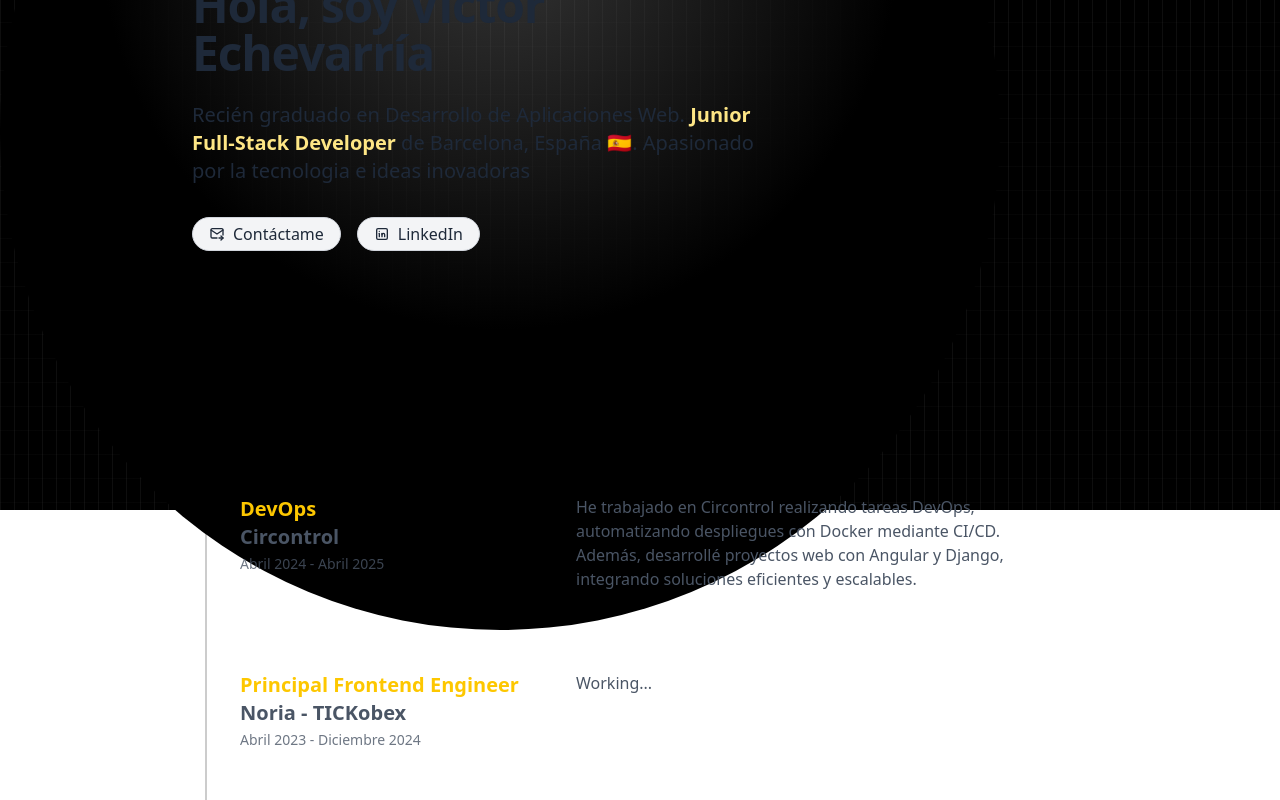
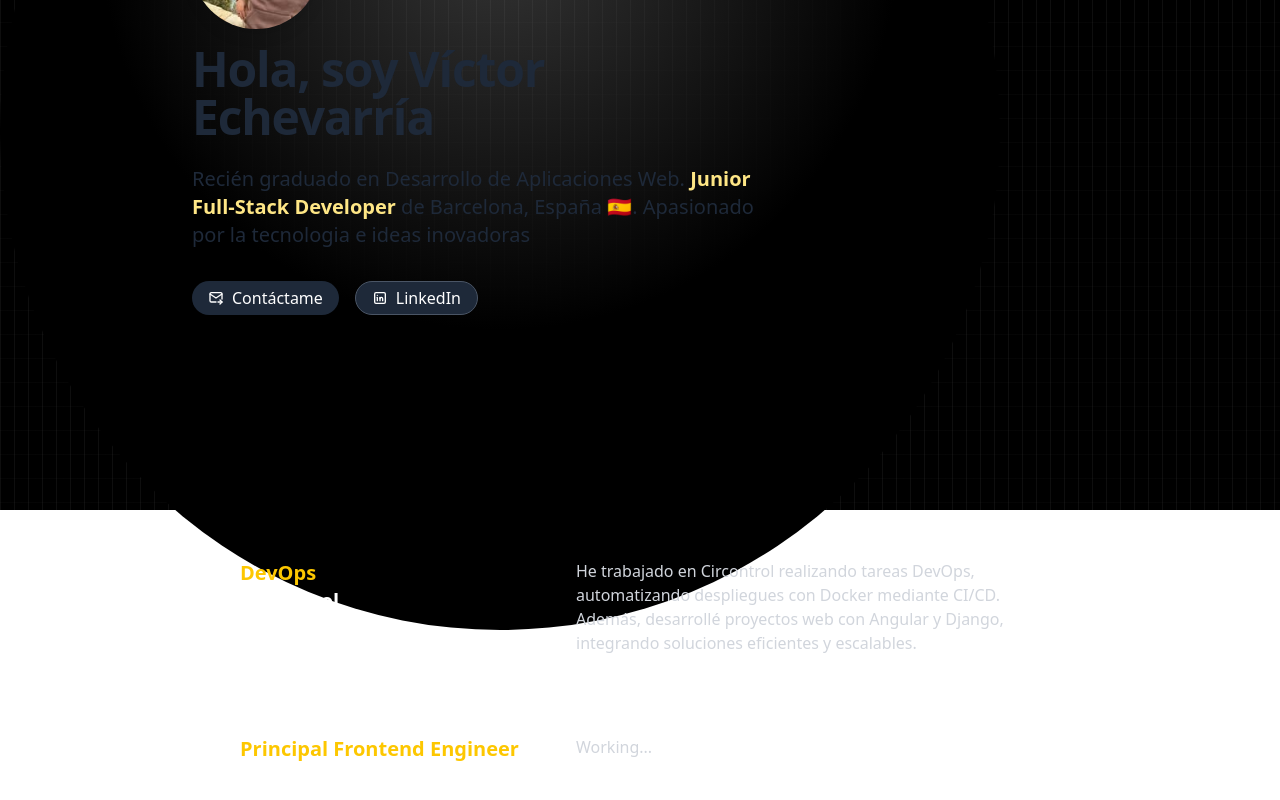
Before and after one commit to victorecheva/portfolio, an Angular app: page / in a window 1280 px wide. Shown: the part 290-1090 px from the top of the page. Built offline with nearby package versions, Linux system fonts and the light colour scheme.

Commit message:
Update card and experience sections for improved styling and accessibility

```diff
--- a/src/app/card/card.html
+++ b/src/app/card/card.html
@@ -3,7 +3,7 @@
 >
   <div class="max-w-xl">
     <div class="flex gap-4 mb-4">
-      <img class="rounded-full shadow-lg size-16" src="victor.jpg" alt="Víctor"/>
+      <img class="rounded-full shadow-lg size-32" src="victor.jpg" alt="Víctor"/>
       <a href="https://www.linkedin.com/in/victor-echevarria-garcia9090/" class="flex items-center transition md:justify-center md:hover:scale-105">
 
       </a>
@@ -17,7 +17,7 @@
         target="_blank"
         rel="noopener noreferrer"
         role="link"
-        class="inline-flex items-center justify-center gap-2 px-4 py-1 text-gray-800 transition bg-gray-100 border border-gray-300 rounded-full dark:bg-gray-800 dark:border-gray-600 dark:text-white focus-visible:ring-yellow-500/80 text-md hover:bg-gray-900 hover:border-gray-700 hover:text-white dark:hover:bg-gray-100 dark:hover:border-gray-300 dark:hover:text-black group max-w-fit focus:outline-none focus-visible:outline-none focus-visible:ring focus-visible:ring-white focus-visible:ring-offset-2 active:bg-black"
+        class="inline-flex items-center justify-center gap-2 px-4 py-1 transition rounded-full bg-gray-800 border-gray-600 text-white  text-mdhover:bg-gray-100 hover:border-gray-300 hover:text-black group max-w-fit focus:outline-none focus-visible:outline-none focus-visible:ring focus-visible:ring-white focus-visible:ring-offset-2 active:bg-black"
       >
         <svg
           class="size-4"
@@ -46,7 +46,7 @@
         target="_blank"
         rel="noopener noreferrer"
         role="link"
-        class="inline-flex items-center justify-center gap-2 px-4 py-1 text-gray-800 transition bg-gray-100 border border-gray-300 rounded-full dark:bg-gray-800 dark:border-gray-600 dark:text-white focus-visible:ring-yellow-500/80 text-md hover:bg-gray-900 hover:border-gray-700 hover:text-white dark:hover:bg-gray-100 dark:hover:border-gray-300 dark:hover:text-black group max-w-fit focus:outline-none focus-visible:outline-none focus-visible:ring focus-visible:ring-white focus-visible:ring-offset-2 active:bg-black"
+        class="inline-flex items-center justify-center gap-2 px-4 py-1  transition  border  rounded-full bg-gray-800 border-gray-600 text-white  text-md hover:bg-gray-100 hover:border-gray-300 hover:text-black group max-w-fit focus:outline-none focus-visible:outline-none focus-visible:ring focus-visible:ring-white focus-visible:ring-offset-2 active:bg-black"
       >
         <svg
           class="size-4"
--- a/src/app/experience/experience.html
+++ b/src/app/experience/experience.html
@@ -1,6 +1,6 @@
 <section id="experiencia" data-section="experiencia"
     class="section undefined scroll-m-20 w-full mx-auto container lg:max-w-4xl md:max-w-2xl">
-    <h2 class="flex items-center mb-6 text-3xl font-semibold gap-x-3 text-black/80 dark:text-white undefined">
+    <h2 class="flex items-center mb-6 text-3xl font-semibold gap-x-3text-white undefined">
         <svg
             class="size-8" width="24" height="24" viewBox="0 0 24 24" stroke-width="2" stroke="currentColor" fill="none"
             stroke-linecap="round" stroke-linejoin="round">
@@ -15,15 +15,15 @@
     </h2>
     <ol class="relative mt-16">
         <li class="">
-            <div class="relative mx-12 pb-12 grid before:absolute before:left-[-35px] before:block before:h-full before:border-l-2 before:border-black/20 dark:before:border-white/15 before:content-[''] md:grid-cols-5 md:gap-10 md:space-x-4]">
+            <div class="relative mx-12 pb-12 grid before:absolute before:left-[-35px] before:block before:h-full before:border-l-2 before:border-white/15 before:content-[''] md:grid-cols-5 md:gap-10 md:space-x-4]">
                 <div class="relative pb-12 md:col-span-2">
                     <div class="sticky top-0">
                         <h3 class="text-xl font-bold text-yellow-400">DevOps</h3>
-                        <h4 class="font-semibold text-xl text-gray-600 dark:text-white">Circontrol</h4>
-                        <time class="p-0 m-0 text-sm text-gray-600/80 dark:text-white/80">Abril 2024 - Abril 2025</time>
+                        <h4 class="font-semibold text-xl text-white">Circontrol</h4>
+                        <time class="p-0 m-0 text-sm text-white/80">Abril 2024 - Abril 2025</time>
                     </div>
                 </div>
-                <div class="relative flex flex-col gap-2 pb-4 text-gray-600 dark:text-gray-300 md:col-span-3">
+                <div class="relative flex flex-col gap-2 pb-4 text-gray-300 md:col-span-3">
                     He trabajado en Circontrol realizando tareas DevOps, automatizando despliegues
                     con Docker mediante CI/CD. Además, desarrollé proyectos web con Angular y Django,
                     integrando soluciones eficientes y escalables.
@@ -32,15 +32,15 @@
         </li>
         <li class="">
             <div
-                class="relative mx-12 pb-12 grid before:absolute before:left-[-35px] before:block before:h-full before:border-l-2 before:border-black/20 dark:before:border-white/15 before:content-[''] md:grid-cols-5 md:gap-10 md:space-x-4]">
+                class="relative mx-12 pb-12 grid before:absolute before:left-[-35px] before:block before:h-full before:border-l-2 before:border-white/15 before:content-[''] md:grid-cols-5 md:gap-10 md:space-x-4]">
                 <div class="relative pb-12 md:col-span-2">
                     <div class="sticky top-0">
                         <h3 class="text-xl font-bold text-yellow-400">Principal Frontend Engineer</h3>
-                        <h4 class="font-semibold text-xl text-gray-600 dark:text-white">Noria - TICKobex</h4>
-                        <time class="p-0 m-0 text-sm text-gray-600/80 dark:text-white/80">Abril 2023 - Diciembre 2024</time>
+                        <h4 class="font-semibold text-xl text-white">Noria - TICKobex</h4>
+                        <time class="p-0 m-0 text-sm text-white/80">Abril 2023 - Diciembre 2024</time>
                     </div>
                 </div>
-                <div class="relative flex flex-col gap-2 pb-4 text-gray-600 dark:text-gray-300 md:col-span-3">
+                <div class="relative flex flex-col gap-2 pb-4 text-gray-300 md:col-span-3">
                     Working... </div>
             </div>
         </li>
```
